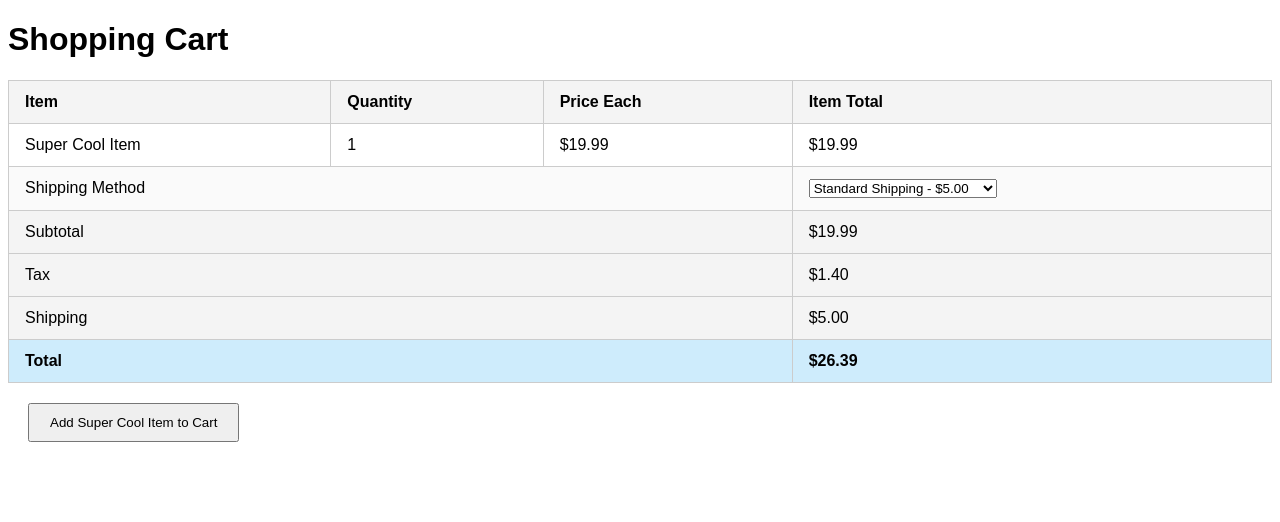
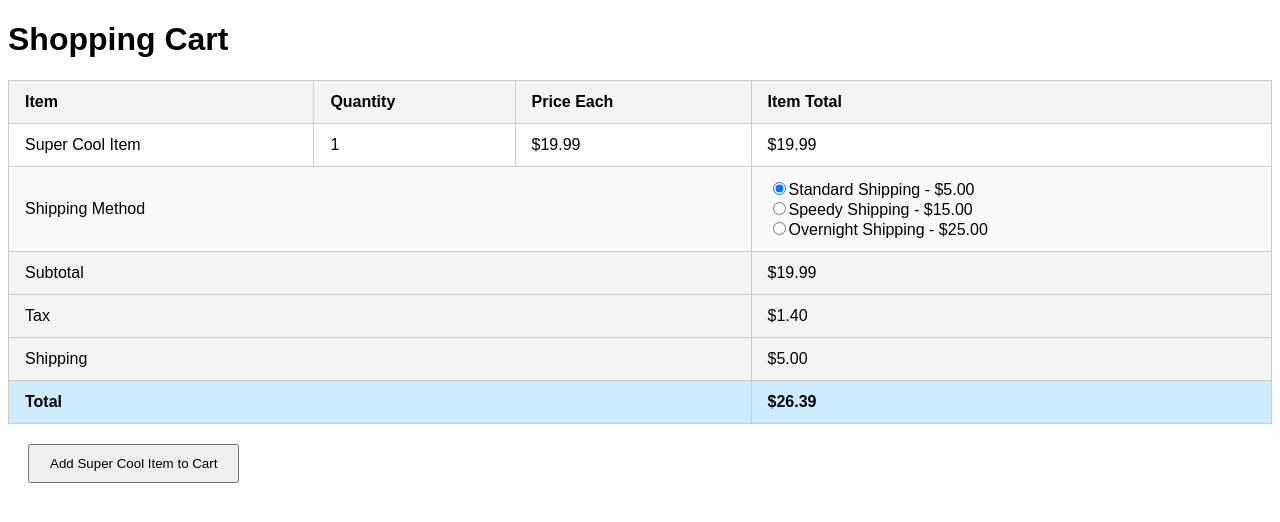
Before and after one commit to LinkedInLearning/reactivity-and-signals-in-angular-2738049, an Angular app: page / in a window 1280 px wide. Shown: the top 522 px of the page. Built offline with nearby package versions, Linux system fonts and the light colour scheme.

Commit message:
fixed gitignore issues

```diff
--- a/src/app/app.html
+++ b/src/app/app.html
@@ -18,13 +18,14 @@
     <tr>
         <td colspan="3">Shipping Method</td>
         <td>
-            <select>
-                @for(method of shippingMethods; track method) {
-                    <option (selected)="updateShippingMethod(method)">
-                        {{ method.name }} - {{ method.price | currency }}
-                    </option>
-                }
-            </select>
+            <div class="shipping-methods">
+            @for(method of shippingMethods; let i = $index; track method) {
+                <div>
+                    <input type="radio" id="i" name="contact" value="email" (click)="updateShippingMethod(method)" [checked]="method === shippingMethod"/>
+                    <label for="i">{{ method.name}} -  {{method.price | currency}}</label>
+                </div>
+            }
+            </div>
         </td>
     </tr>
   </tbody>
--- a/src/app/app.ts
+++ b/src/app/app.ts
@@ -1,5 +1,10 @@
 import { CurrencyPipe } from '@angular/common';
 import { Component } from '@angular/core';
+
+interface ShippingMethod {
+  name: string;
+  price: number;
+}
 
 @Component({
   selector: 'app-root',
@@ -8,7 +13,7 @@ import { Component } from '@angular/core';
   imports: [CurrencyPipe]
 })
 export class App {
-  protected shippingMethods = [
+  protected shippingMethods: ShippingMethod[] = [
     {name: 'Standard Shipping', price: 5.00},
     {name: 'Speedy Shipping', price: 15.00},
     {name: 'Overnight Shipping', price: 25.00}
@@ -33,7 +38,7 @@ export class App {
     this.quantity++;
   }
 
-  updateShippingMethod(method: {name: string, price: number}) {
+  updateShippingMethod(method: ShippingMethod) {
     this.shippingMethod = method;
   }
 }
```
Also changed, not shown: 1 other file (tests, documents, lock files or other folders).
